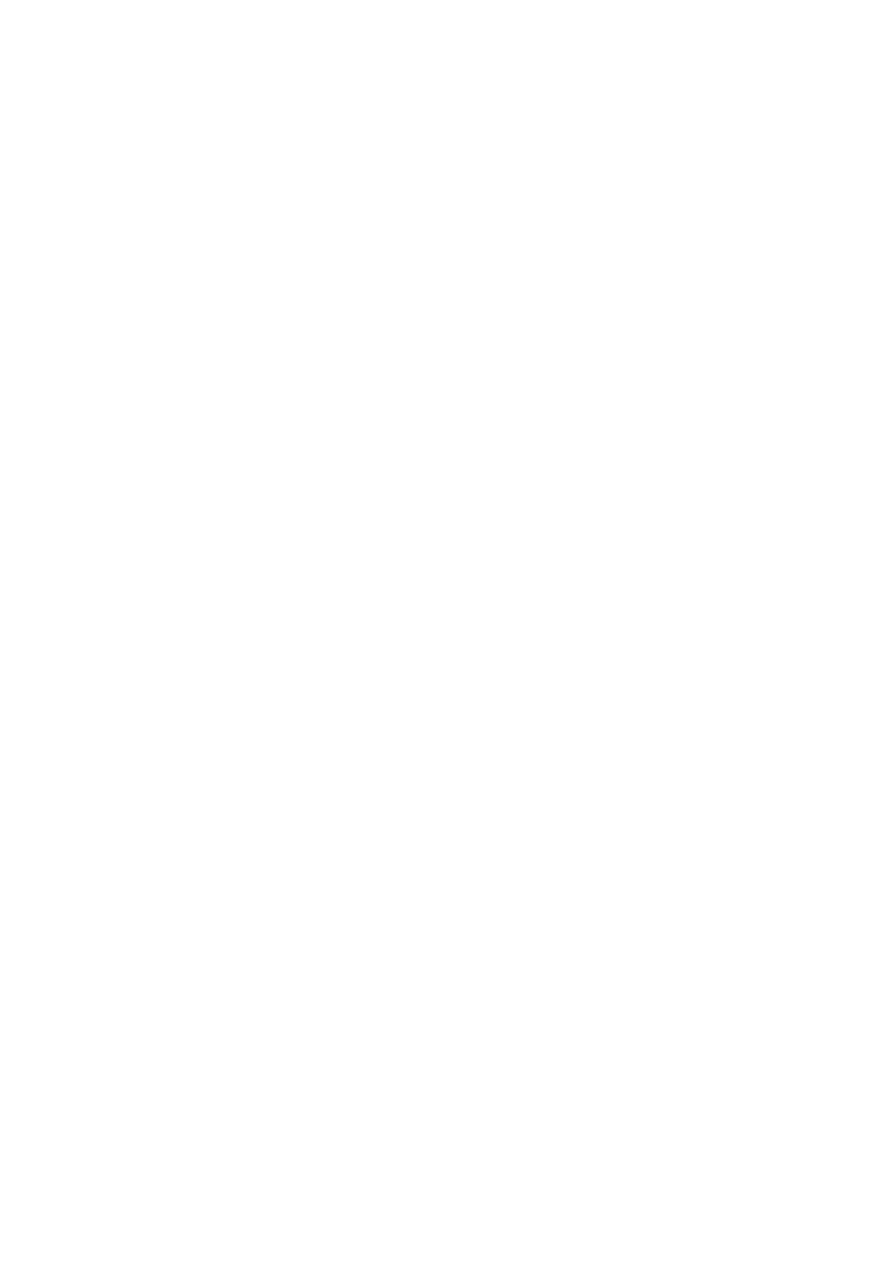
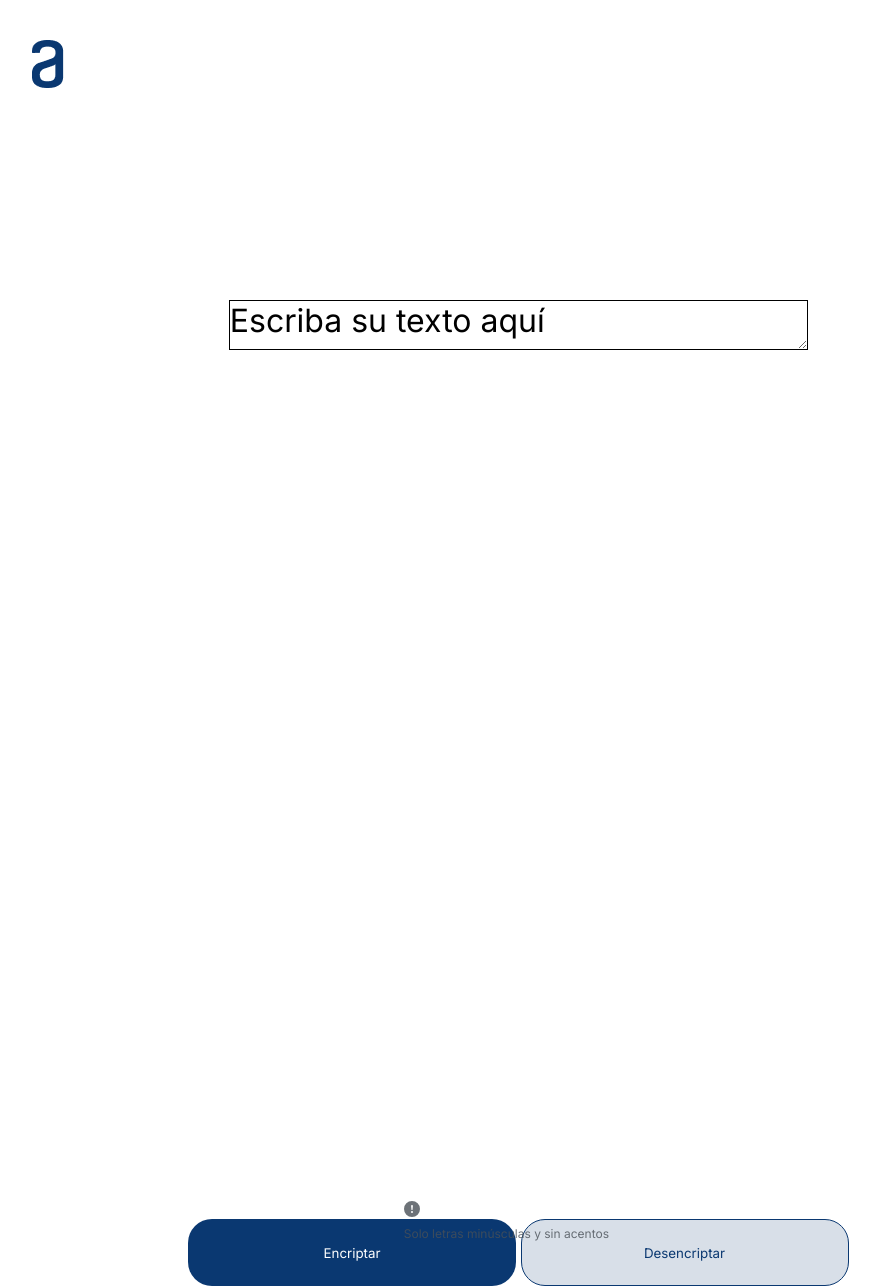
Before and after one commit to MackarennaAlarconTorres/Challenge-alura, a plain HTML site: page index.html in a window 1280 px wide. Shown: the whole page, without its empty margins (52-932 px from the left). Before the commit the page ends 800 px from the top, so only its background shows below. Drawn offline with Linux system fonts and the light colour scheme.

Commit message:
Desarrollo diseño index

```diff
--- a/index.html
+++ b/index.html
@@ -4,8 +4,34 @@
     <meta charset="UTF-8">
     <meta name="viewport" content="width=device-width, initial-scale=1.0">
     <title>Encriptador de texto</title>
+    <link rel="stylesheet" href="style.css">
+    <link rel="preconnect" href="https://fonts.googleapis.com">
+    <link rel="preconnect" href="https://fonts.gstatic.com" crossorigin>
+    <link href="https://fonts.googleapis.com/css2?family=Inter:wght@100..900&display=swap" rel="stylesheet">
 </head>
 <body>
+    <header>
+        <img class="imagenLogo" src="img/Logo.png" rel="imagen-logo">
+    </header>
+    <main>
+        <section class="container-1">
+            <textarea class="cuadroTexto">Escriba su texto aquí</textarea>
+            <div class="alerta">
+                <svg xmlns="http://www.w3.org/2000/svg" width="16" height="16" fill="currentColor" class="bi bi-exclamation-circle-fill" viewBox="0 0 16 16">
+                    <path d="M16 8A8 8 0 1 1 0 8a8 8 0 0 1 16 0M8 4a.905.905 0 0 0-.9.995l.35 3.507a.552.552 0 0 0 1.1 0l.35-3.507A.905.905 0 0 0 8 4m.002 6a1 1 0 1 0 0 2 1 1 0 0 0 0-2"/>
+                </svg>
+                <p>Solo letras minúsculas y sin acentos</p>
+            </div>
+            <div class="selector">
+                <button>Encriptar</button>
+                <button>Desencriptar</button>
+            </div>
 
+
+        </section>
+        <section class="Desencriptador">
+
+        </section>
+    </main>
 </body>
 </html>
--- a/style.css
+++ b/style.css
@@ -0,0 +1,63 @@
+*{
+    padding: 0;
+    margin: 0;
+    border: 0;
+    font-family: "Inter", sans-serif;
+}
+
+.imagenLogo {
+    width: 120px;
+    height: 48px;
+    margin: 40px;
+}
+
+.cuadroTexto {
+    width: 577px;
+    height: 48px;
+    margin-top: 168px;
+    font-size: 32px;
+    border: 1px solid black;
+}
+
+main {
+    display: flex;
+
+}
+.container-1 {
+    display: flex;
+    flex-direction: column;
+    margin-left: 240px;
+    justify-content: space-around;
+    align-items: center;
+}
+
+.alerta {
+    margin-top: 851px;
+    color: #495057;
+    font-size: 12px;
+    line-height: 18px;
+    opacity: 80%;
+    width: 229px;
+    height: 18px;
+    display: grid;
+    flex-direction: column;
+    row-gap: 8px;
+}
+
+.container-1 button {
+    width: 328px;
+    height: 67px;
+    border-radius: 24px;
+    padding: 24px;
+}
+
+.selector :first-child {
+    background: #0A3871;
+    color: white;
+}
+
+.selector :last-child {
+    background: #D8DFE8;
+    color: #0A3871;
+    border: 1px solid #0A3871;
+}
```
